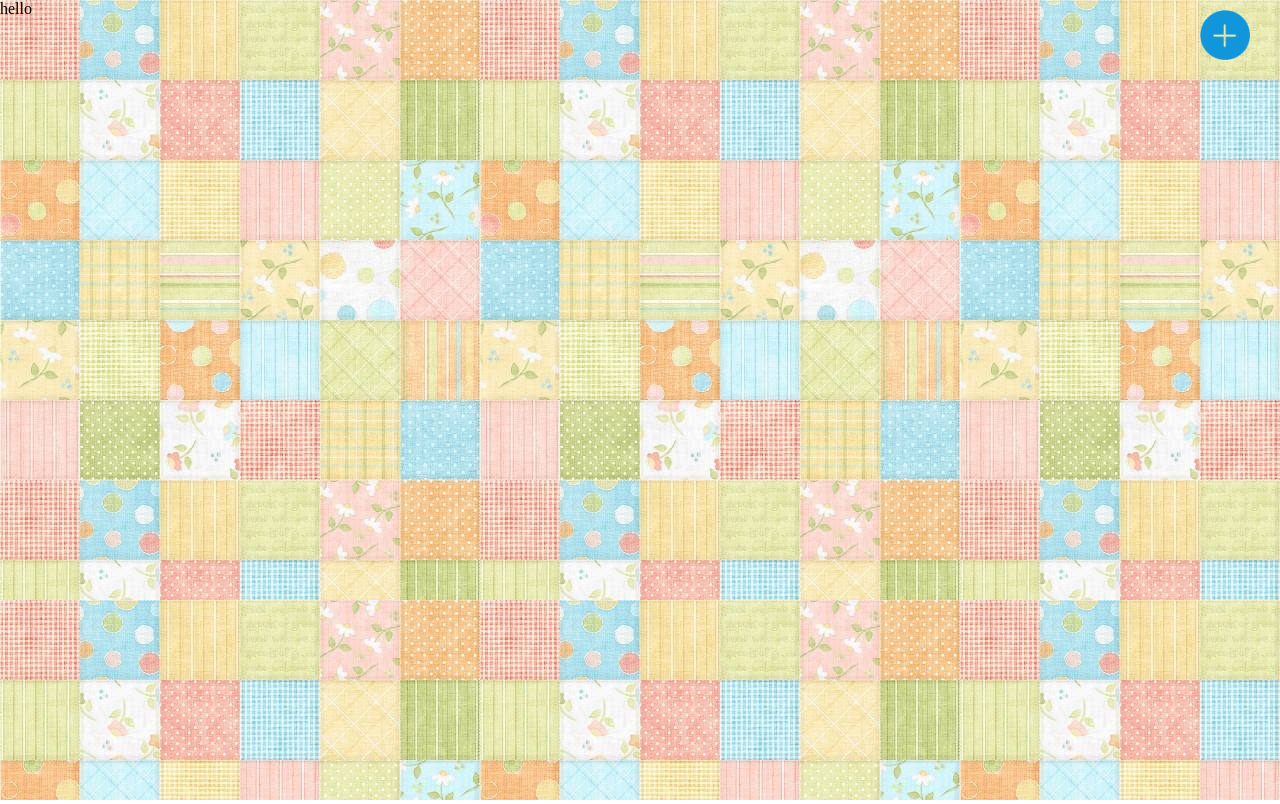
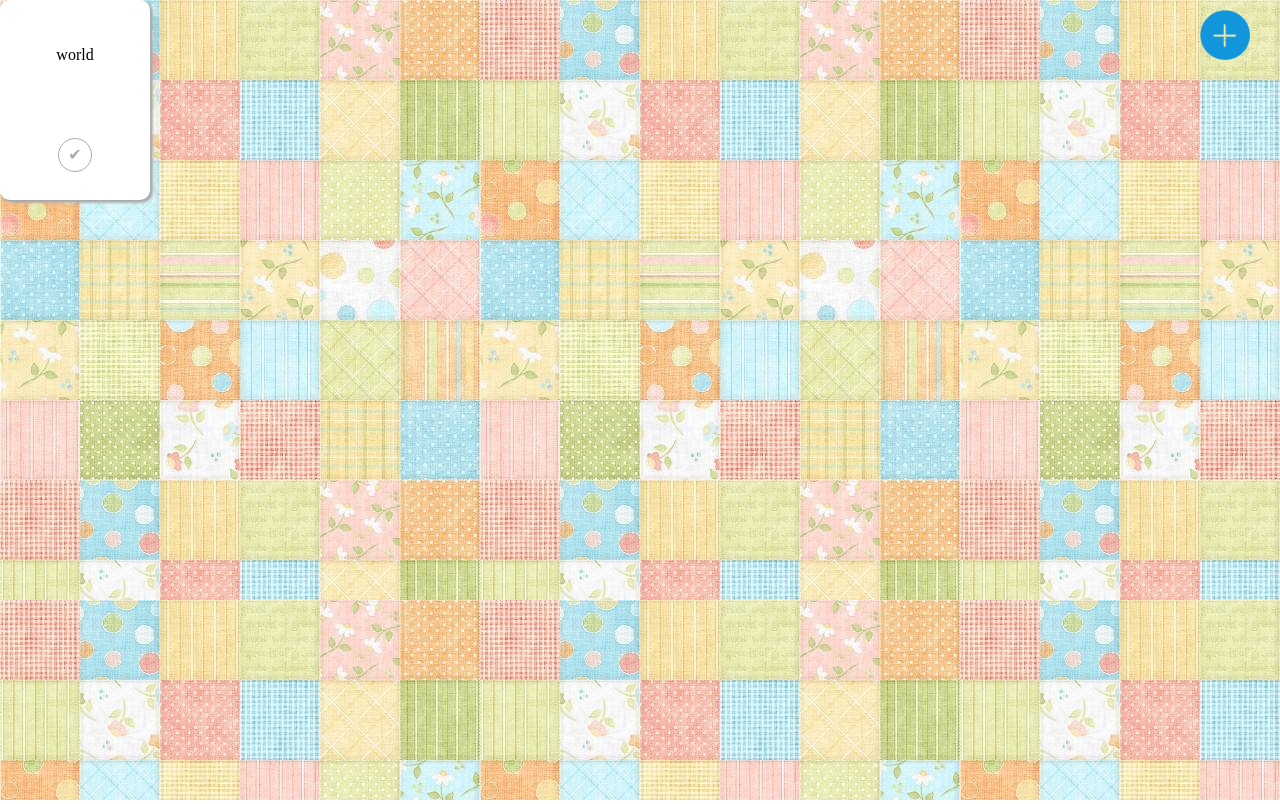
Before and after one commit to woaidouya123/mmolabel, a React app: page / in a window 1280 px wide. Built offline with nearby package versions, Linux system fonts and the light colour scheme.

Commit message:
完善普通组件

```diff
--- a/src/App.css
+++ b/src/App.css
@@ -9,6 +9,11 @@
     text-align: right;
     position: relative;
     z-index: 10;
+    -moz-user-select: none;
+    -khtml-user-select: none;
+    user-select: none;
+    -webkit-user-drag: none;
+    -moz-window-dragging: none;
 }
 .plus-button img{
     width: 50px;
@@ -106,5 +111,78 @@
 }
 .canvas-div canvas{
     width: 100%;
-    height: 100%;
+    height: 99%;
 }
+
+/* normalMMo */
+.normal-div{
+    position: absolute;
+    z-index: 20;
+    height: 200px;
+    background: white;
+    width: 150px;
+    border-radius: 10px;
+    box-shadow: 2px 2px 3px #aaaaaa;
+    display: flex;
+    flex-direction: column;
+    justify-content: space-around;
+    align-items: center;
+    -moz-user-select: none;
+    -khtml-user-select: none;
+    user-select: none;
+}
+.normal-div label{
+    width: 100%;
+    height: 0px;
+    display: flex;
+    justify-content: center;
+    align-items: center;
+}
+.normal-div label input + span.finish-button::before{
+    content: '\2714';
+    color: #aaaaaa;
+    display: block;
+    width: 2em;
+    height: 2em;
+    /* border: 1px solid #aaaaaa; */
+    text-align: center;
+    border-radius: 50%;
+    text-align: center;
+    line-height: 2em;
+    animation: buttonAnmiation 4s infinite;
+}
+.normal-div label:hover input + span.finish-button::before{
+    background: lightblue;
+    color: white;
+    animation: none;
+}
+.normal-div label input:checked + span.finish-button::before{
+    background: greenyellow;
+    color: white;
+    animation: none;
+}
+
+/* 按钮动画 */
+@keyframes buttonAnmiation {
+    0%{
+        border: 1px solid #aaaaaa;
+    }
+    50%{
+        border: 15px solid lightblue;
+    }
+    100%{
+        border: 1px solid #aaaaaa;
+    }
+}
+
+@-webkit-keyframes buttonAnmiation {
+    0%{
+        border: 1px solid #aaaaaa;
+    }
+    50%{
+        border: 15px solid lightblue;
+    }
+    100%{
+        border: 1px solid #aaaaaa;
+    }
+}
--- a/src/App.js
+++ b/src/App.js
@@ -12,6 +12,7 @@ class App extends Component {
                 <BgCanvas />
                 <PlusButton />
                 <NormalMMo message="hello" />
+                <NormalMMo message="world" />
             </div>
         );
     }
--- a/src/mmo/normalMMO.js
+++ b/src/mmo/normalMMO.js
@@ -3,14 +3,51 @@ import React, { Component } from "react";
 class NormalMMo extends Component {
     constructor(props) {
         super(props);
+        this.mousedown = this.mousedown.bind(this);
+        this.mousemove = this.mousemove.bind(this);
+        this.mouseup = this.mouseup.bind(this);
+        this.state = {
+            "isDraging" : false,
+            "startX":0,
+            "startY":0
+        }
     }
     render() {
         return (
-            <div className="normal-div">
+            <div className="normal-div" onMouseDown={this.mousedown} onMouseMove={this.mousemove} onMouseUp={this.mouseup}>
                 <span>{this.props.message}</span>
-                <span className="finish-button"></span>
+                <label>
+                    <input type="checkbox" style={{display:"none"}} />
+                    <span className="finish-button"></span>
+                </label>
+
             </div>
         );
     };
+
+    componentDidMount(){
+
+    }
+
+    // 拖拽
+    mousedown(event) {
+        this.setState({isDraging:true});
+        console.log("mouse",event.clientX,event.clientY);
+        var positionX = parseInt(event.target.style.left),
+            positionY = parseInt(event.target.style.top);
+        positionX = positionX || event.target.scrollLeft;
+        positionY = positionY || event.target.scrollTop;
+        this.setState({paddingX:event.clientX - positionX});
+        this.setState({paddingY:event.clientY - positionY})
+    }
+    mousemove(event) {
+        if(this.state.isDraging){
+            event.target.style.left = (event.clientX - this.state.paddingX) + "px";
+            event.target.style.top = (event.clientY - this.state.paddingY) + "px";
+        }
+    }
+    mouseup(event) {
+        this.setState({isDraging:false});
+    }
 }
 module.exports = NormalMMo;
```
